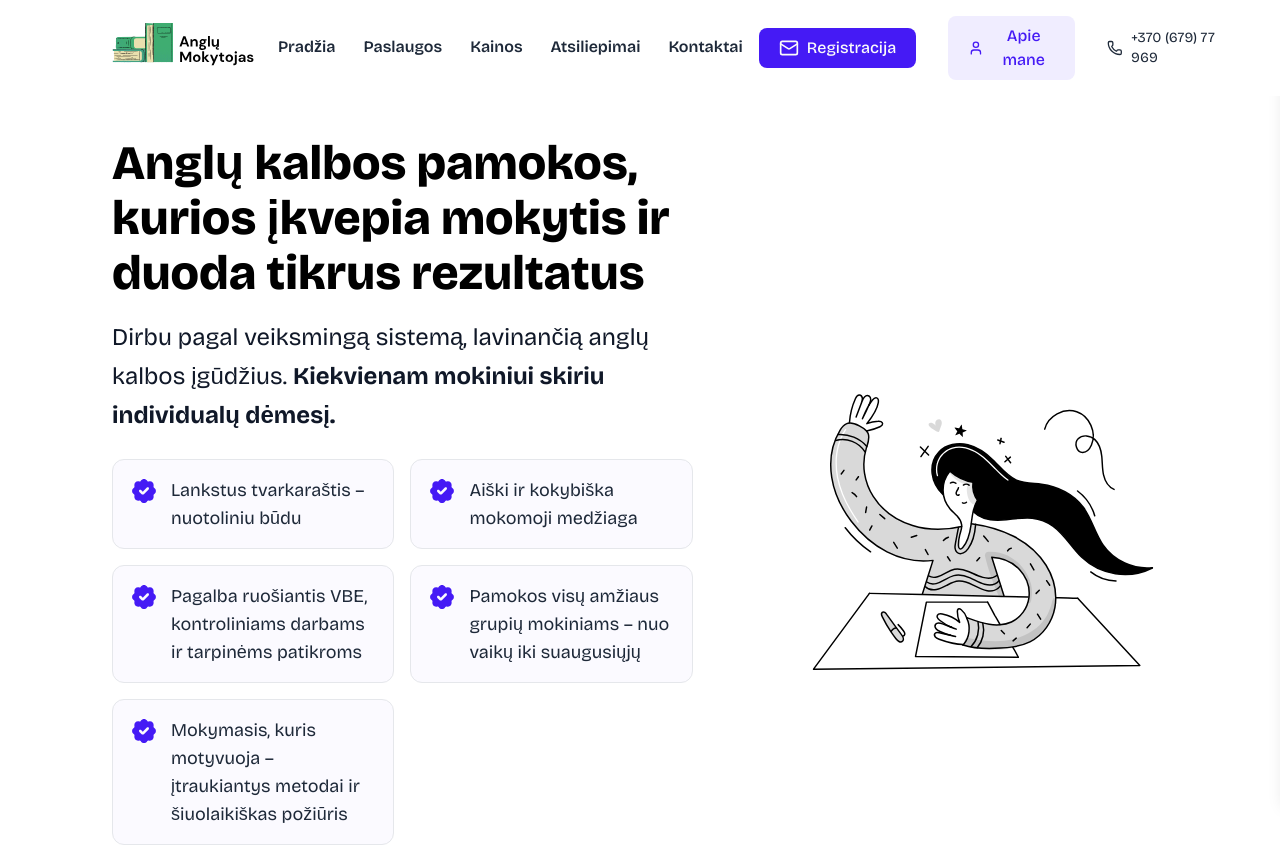
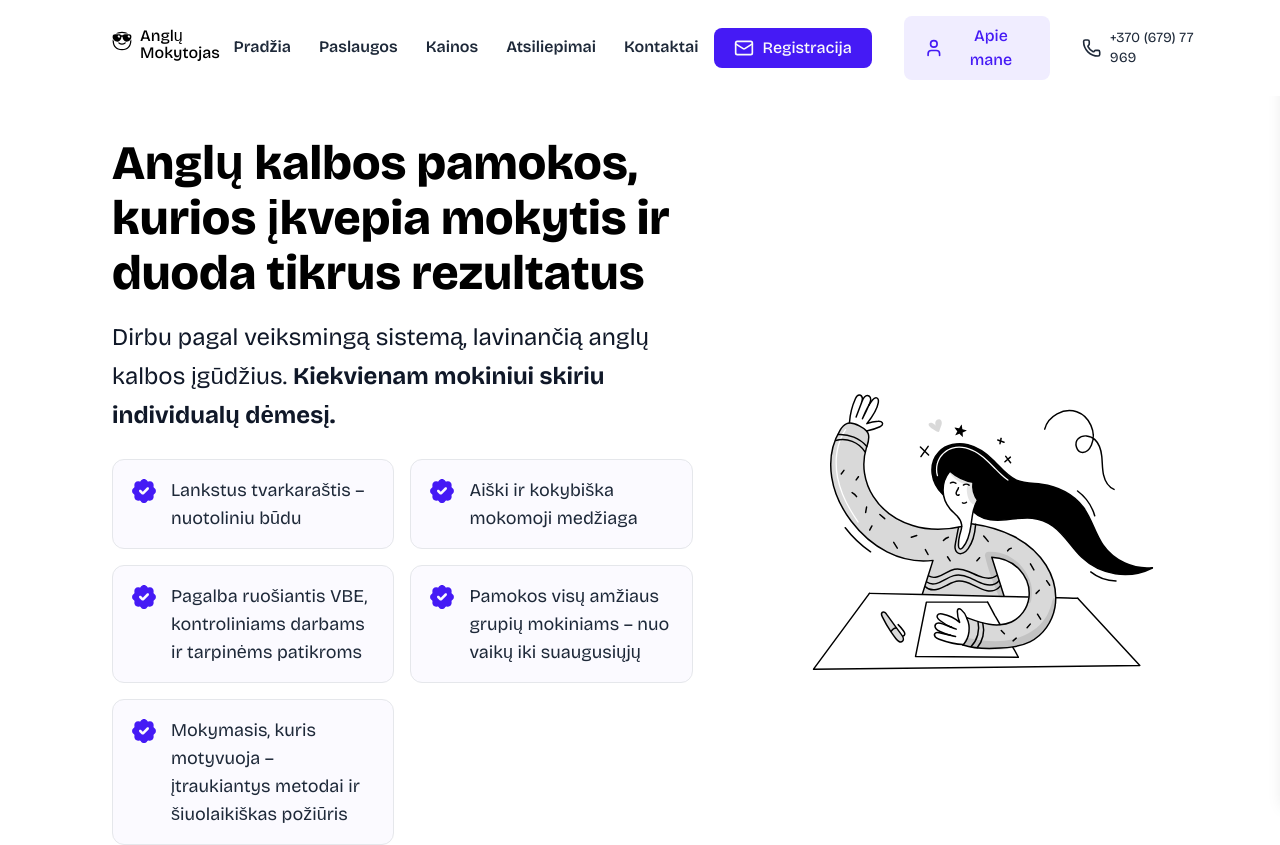
Before and after one commit to prochas/AngluMokytojas, a Next.js app: page / in a window 1280 px wide. Shown: the top 845 px of the page. Built offline with nearby package versions, Linux system fonts and the light colour scheme.

Commit message:
commit v48

```diff
--- a/src/components/Header/Header.js
+++ b/src/components/Header/Header.js
@@ -17,7 +17,7 @@ const RegistrationModal = dynamic(
   }
 );
 
-import Logo from "../../../public/images/logo-v13.svg";
+import Logo from "../../../public/images/logo-speako.svg";
 import ScrollShadowWrapper from "../ScrollShadowWrapper/ScrollShadowWrapper";
 import { Menu } from "lucide-react";
 import { X } from "lucide-react";
@@ -39,12 +39,30 @@ export default function Header() {
     <React.Fragment>
       <ScrollShadowWrapper>
         <div className="flex justify-between items-center py-0 w-full gap-x-4">
-          <a href="#pradzia">
+          <a className="flex items-start gap-x-2" href="#pradzia">
             <Image
-              className="cursor-pointer max-w-[120px] sm:max-w-[150px] h-auto"
+              className="flex items-start gap-x-2 transform transition-transform duration-300 hover:rotate-[16deg]"
               alt="Logo"
               src={Logo}
             />
+            <div className="flex flex-col">
+              <span
+                className="text-black"
+                style={{
+                  lineHeight: "10px",
+                  fontSize: "16px",
+                  fontWeight: "500",
+                }}
+              >
+                Anglų
+              </span>
+              <span
+                className="text-black"
+                style={{ fontSize: "16px", fontWeight: "500" }}
+              >
+                Mokytojas
+              </span>
+            </div>
           </a>
           {/* Desktop navigation */}
           <ul className="hidden lg:flex items-center gap-x-7 font-semibold">
```
Also changed, not shown: public/images/logo-speako.svg (added).
